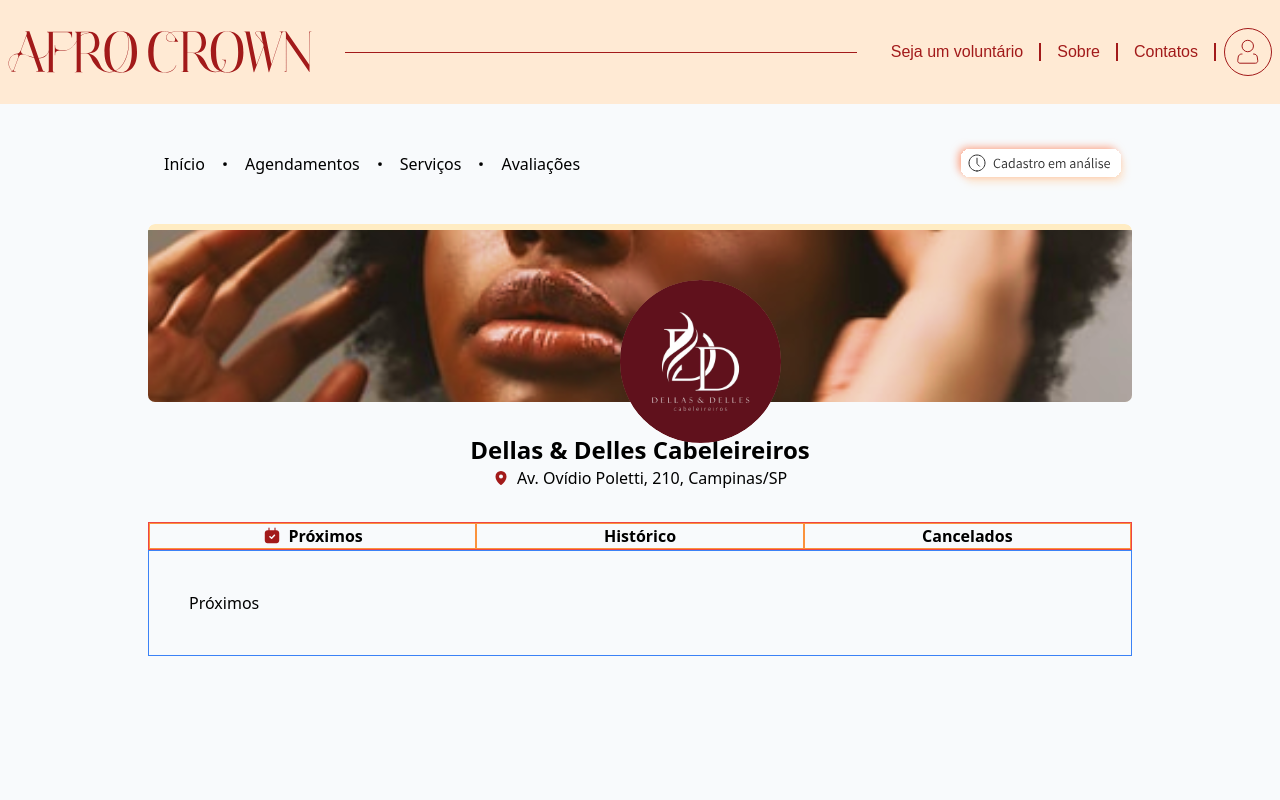
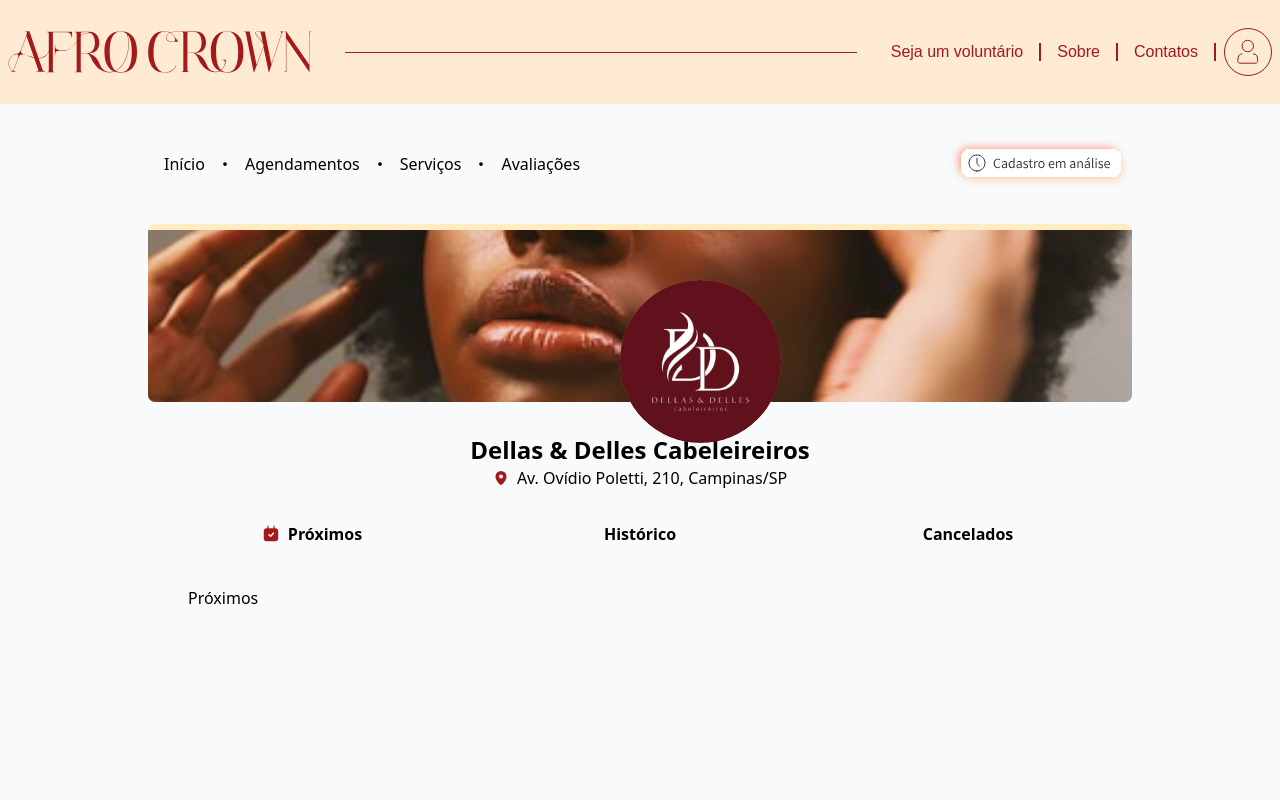
Before and after one commit to Afro-Crown/acw-admin-web, a Next.js app: page /home in a window 1280 px wide. Shown: the top 800 px of the page. Built offline with nearby package versions, Linux system fonts and the light colour scheme; a web font is replaced by a local one.

Commit message:
nada demais

```diff
--- a/src/app/home/page.tsx
+++ b/src/app/home/page.tsx
@@ -46,19 +46,19 @@ const HomeScreen = () => {
                 </div>
               </main>
               <div className="w-full">
-                <nav className="text-black font-semibold flex justify-between mt-8 border border-red-500">
-                  <div onClick={() => setTab('NEXT')} className="flex flex-1 flex-row gap-2 border border-orange-400 justify-center">
+                <nav className="text-black font-semibold flex justify-between mt-8">
+                  <div onClick={() => setTab('NEXT')} className="flex flex-1 flex-row gap-2 justify-center">
                     <Image alt="Schedule icon" src={scheduleIcon}/>
                     <span>Próximos</span>
                   </div>
-                  <div onClick={() => setTab('HISTORY')} className="flex flex-1 flex-row gap-2 border border-orange-400 justify-center">
+                  <div onClick={() => setTab('HISTORY')} className="flex flex-1 flex-row gap-2 justify-center">
                     <span>Histórico</span>
                   </div>
-                  <div onClick={() => setTab('CANCELED')} className="flex flex-1 flex-row gap-2 border border-orange-400 justify-center">
+                  <div onClick={() => setTab('CANCELED')} className="flex flex-1 flex-row gap-2 justify-center">
                     <span>Cancelados</span>
                   </div>
                 </nav>
-                <div className="border border-blue-500 p-10">
+                <div className=" p-10">
                   {
                     tab == 'NEXT' &&
                     <NextList />
```
